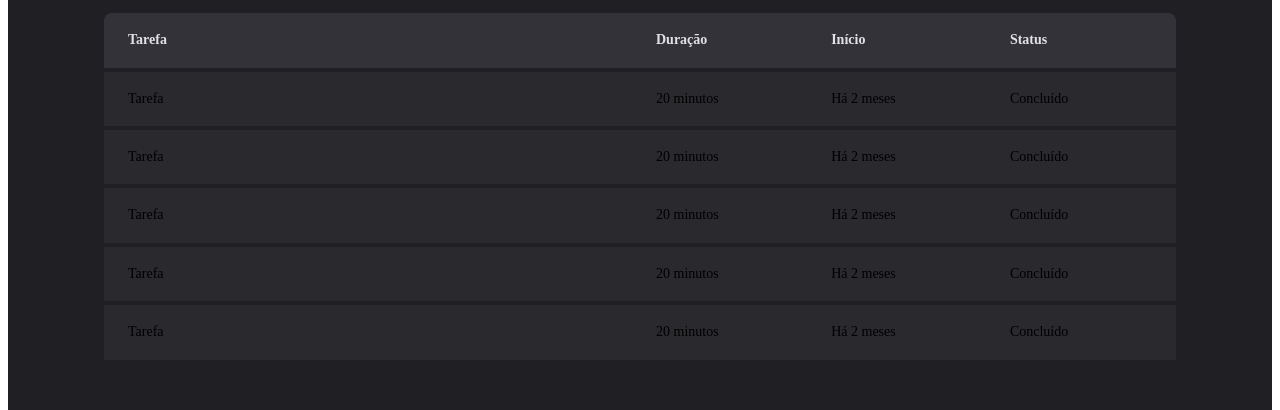
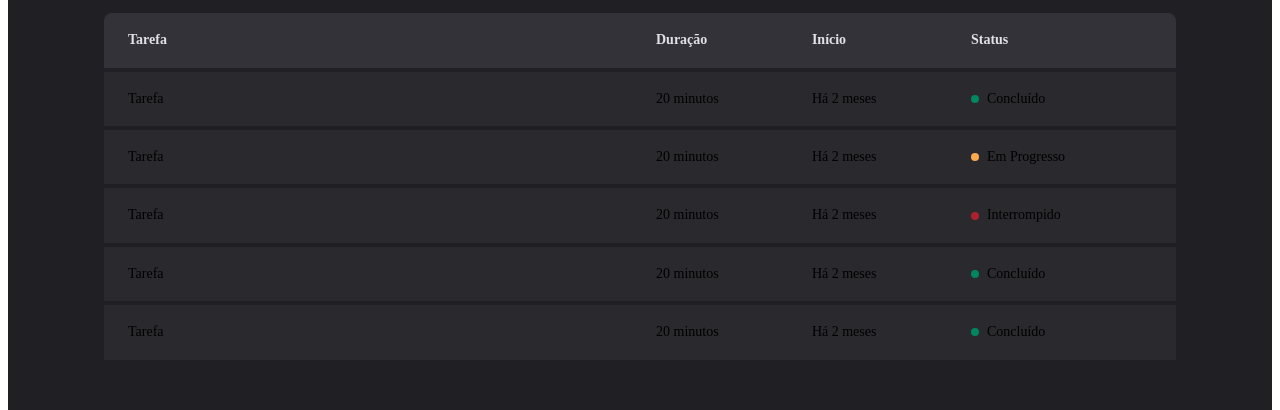
Before and after one commit to danilosalvador/ignite-timer, a React app: page /history in a window 1280 px wide. Shown: the part 308-718 px from the top of the page. Built offline with nearby package versions, Linux system fonts and the light colour scheme; the HTML template or start-up script is replaced by a standard one.

Commit message:
Páginas e rotas - Componente: Status

```diff
--- a/src/pages/History/index.tsx
+++ b/src/pages/History/index.tsx
@@ -1,4 +1,4 @@
-import { HistoryContainer, HistoryList } from "./styles";
+import { HistoryContainer, HistoryList, Status } from "./styles";
 
 export function History() {
   return (
@@ -20,31 +20,41 @@ export function History() {
               <td>Tarefa</td>
               <td>20 minutos</td>
               <td>Há 2 meses</td>
-              <td>Concluído</td>
+              <td>
+                <Status variant="Completed">Concluído</Status>
+              </td>
             </tr>
             <tr>
               <td>Tarefa</td>
               <td>20 minutos</td>
               <td>Há 2 meses</td>
-              <td>Concluído</td>
+              <td>
+                <Status variant="InProgress">Em Progresso</Status>
+              </td>
             </tr>
             <tr>
               <td>Tarefa</td>
               <td>20 minutos</td>
               <td>Há 2 meses</td>
-              <td>Concluído</td>
+              <td>
+                <Status variant="Interrupted">Interrompido</Status>
+              </td>
             </tr>
             <tr>
               <td>Tarefa</td>
               <td>20 minutos</td>
               <td>Há 2 meses</td>
-              <td>Concluído</td>
+              <td>
+                <Status variant="Completed">Concluído</Status>
+              </td>
             </tr>
             <tr>
               <td>Tarefa</td>
               <td>20 minutos</td>
               <td>Há 2 meses</td>
-              <td>Concluído</td>
+              <td>
+                <Status variant="Completed">Concluído</Status>
+              </td>
             </tr>
           </tbody>
         </table>
--- a/src/pages/History/styles.ts
+++ b/src/pages/History/styles.ts
@@ -59,4 +59,28 @@ export const HistoryList = styled.div`
             }
         }
     }
-`;
+`
+
+const STATUS_VARIANT = {
+    InProgress: 'yellow-500',
+    Interrupted: 'red-500',
+    Completed: 'green-500',
+} as const
+
+interface StatusProps {
+    variant: keyof typeof STATUS_VARIANT
+}
+
+export const Status = styled.span<StatusProps>`
+    display: flex;
+    align-items: center;
+    gap: 0.5rem;
+
+    &::before {
+        content: '';
+        width: 0.5rem;
+        height: 0.5rem;
+        border-radius: 50%;
+        background: ${props => props.theme[STATUS_VARIANT[props.variant]]}
+    }
+`
```
